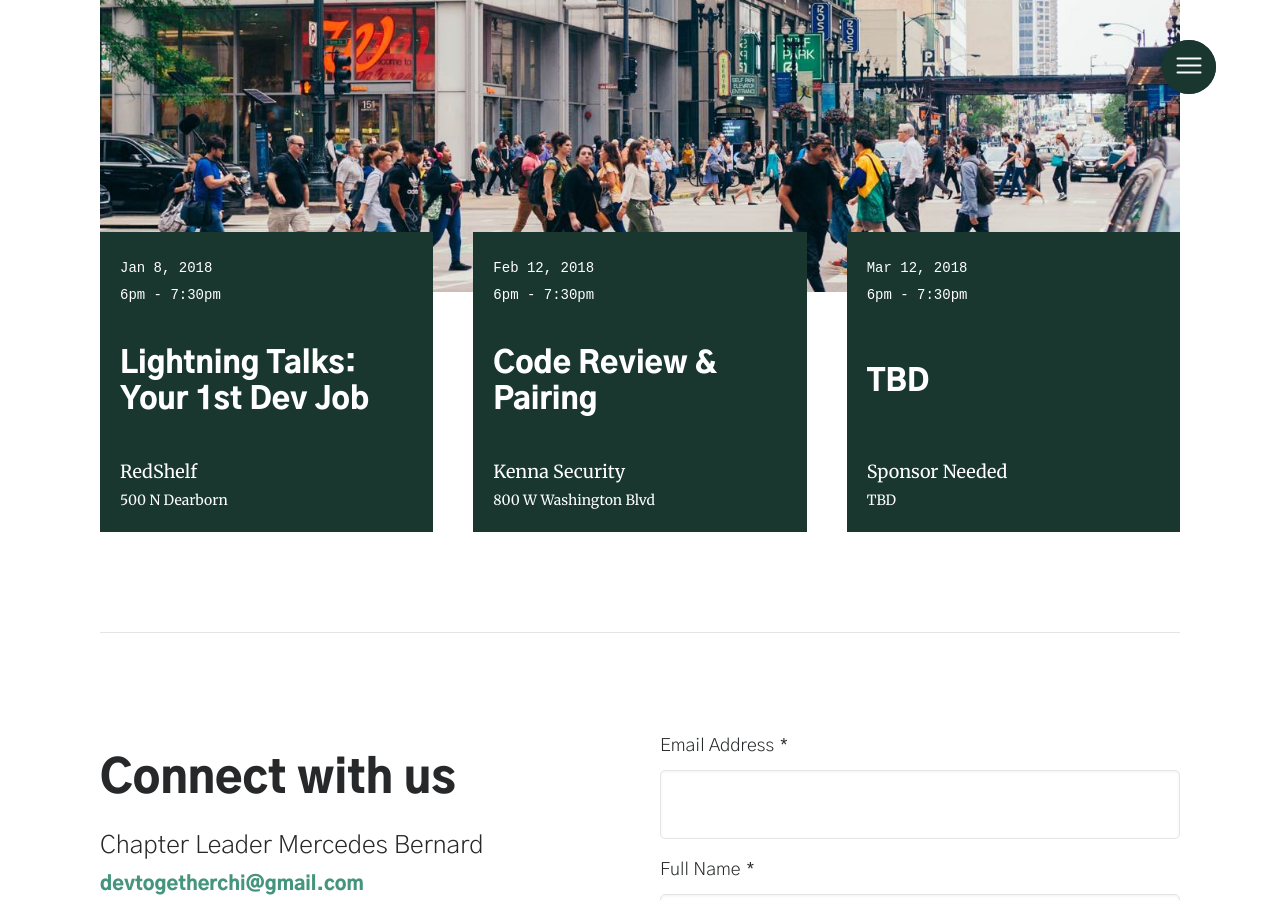
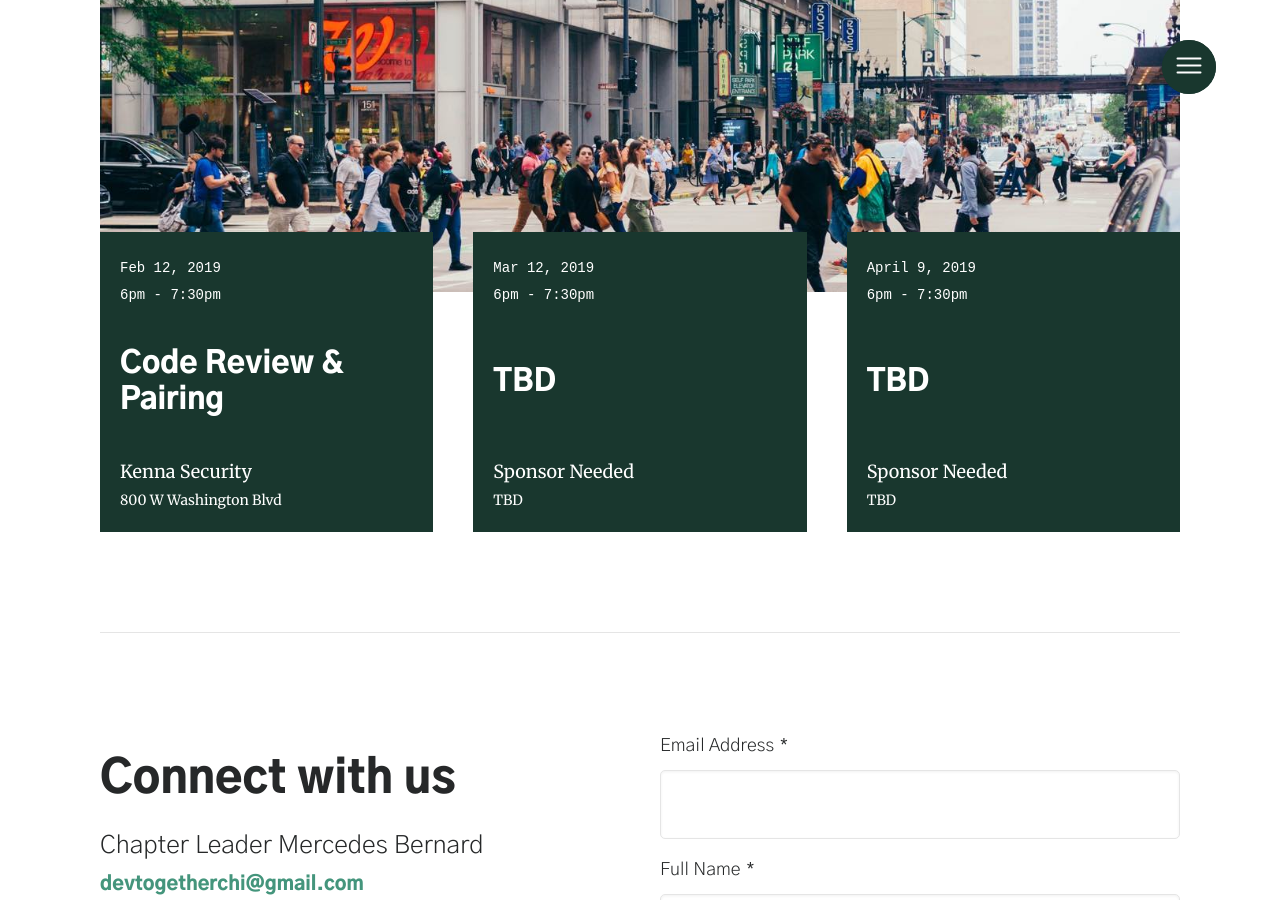
Before and after one commit to mercedesb/dev-together, a Jekyll site: the page built from docs/chapters/chicago.html, in a window 1280 px wide and 900 px high, scrolled down 467 px. Built offline with Jekyll 4.4.1, drawn with Linux system fonts in a browser that asks for light colours; some web fonts are replaced.

Commit message:
chicago events update

```diff
--- a/docs/_data/events.json
+++ b/docs/_data/events.json
@@ -1,18 +1,8 @@
 [
   {
     "chapter": "Chi",
-    "name": "Lightning Talks: Your 1st Dev Job",
-    "displayDate": "Jan 8, 2018",
-    "date": "2019-01-08",
-    "time": "6pm - 7:30pm",
-    "sponsor": "RedShelf",
-    "location": "500 N Dearborn",
-    "signupLink": "http://bit.ly/devtogetherjan2019"
-  },
-  {
-    "chapter": "Chi",
     "name": "Code Review & Pairing",
-    "displayDate": "Feb 12, 2018",
+    "displayDate": "Feb 12, 2019",
     "date": "2019-02-12",
     "time": "6pm - 7:30pm",
     "sponsor": "Kenna Security",
@@ -22,8 +12,17 @@
   {
     "chapter": "Chi",
     "name": "TBD",
-    "displayDate": "Mar 12, 2018",
+    "displayDate": "Mar 12, 2019",
     "date": "2019-03-12",
+    "time": "6pm - 7:30pm",
+    "sponsor": "Sponsor Needed",
+    "location": "TBD"
+  },
+  {
+    "chapter": "Chi",
+    "name": "TBD",
+    "displayDate": "April 9, 2019",
+    "date": "2019-04-09",
     "time": "6pm - 7:30pm",
     "sponsor": "Sponsor Needed",
     "location": "TBD"
```
